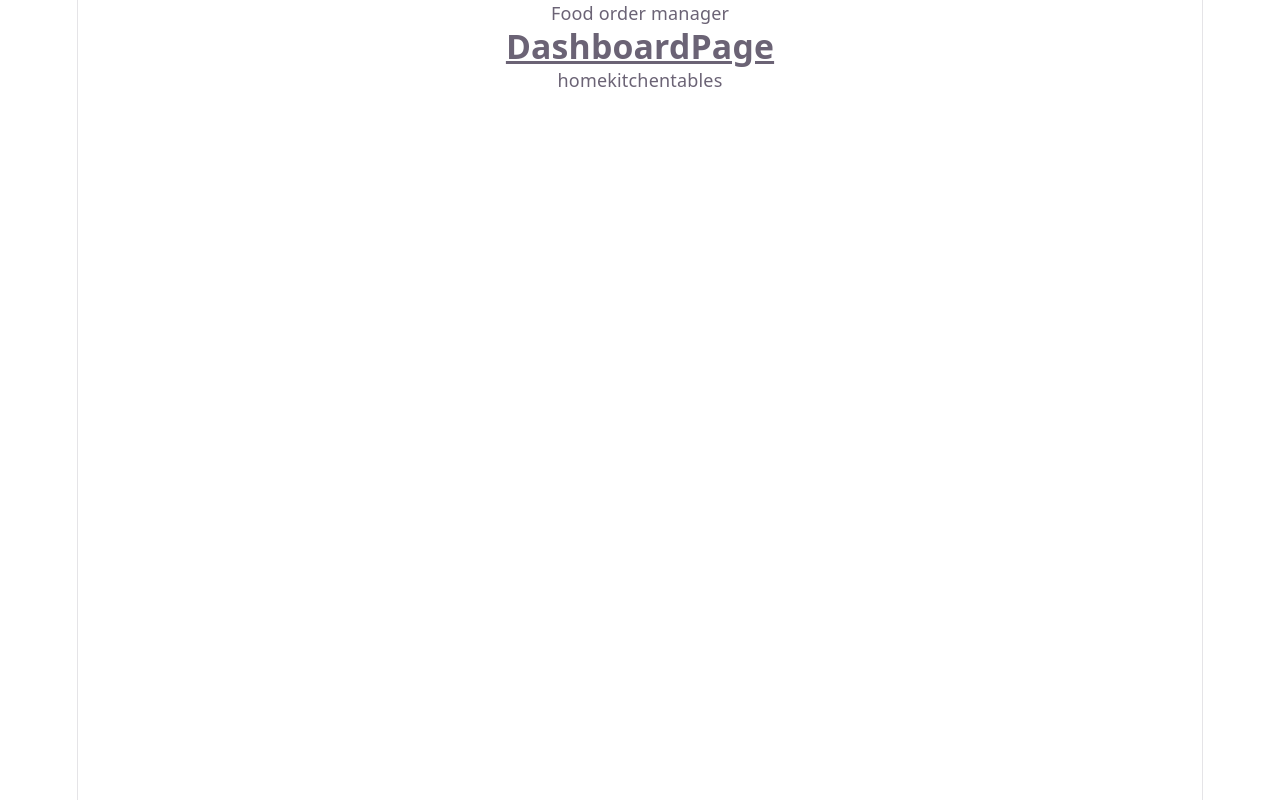
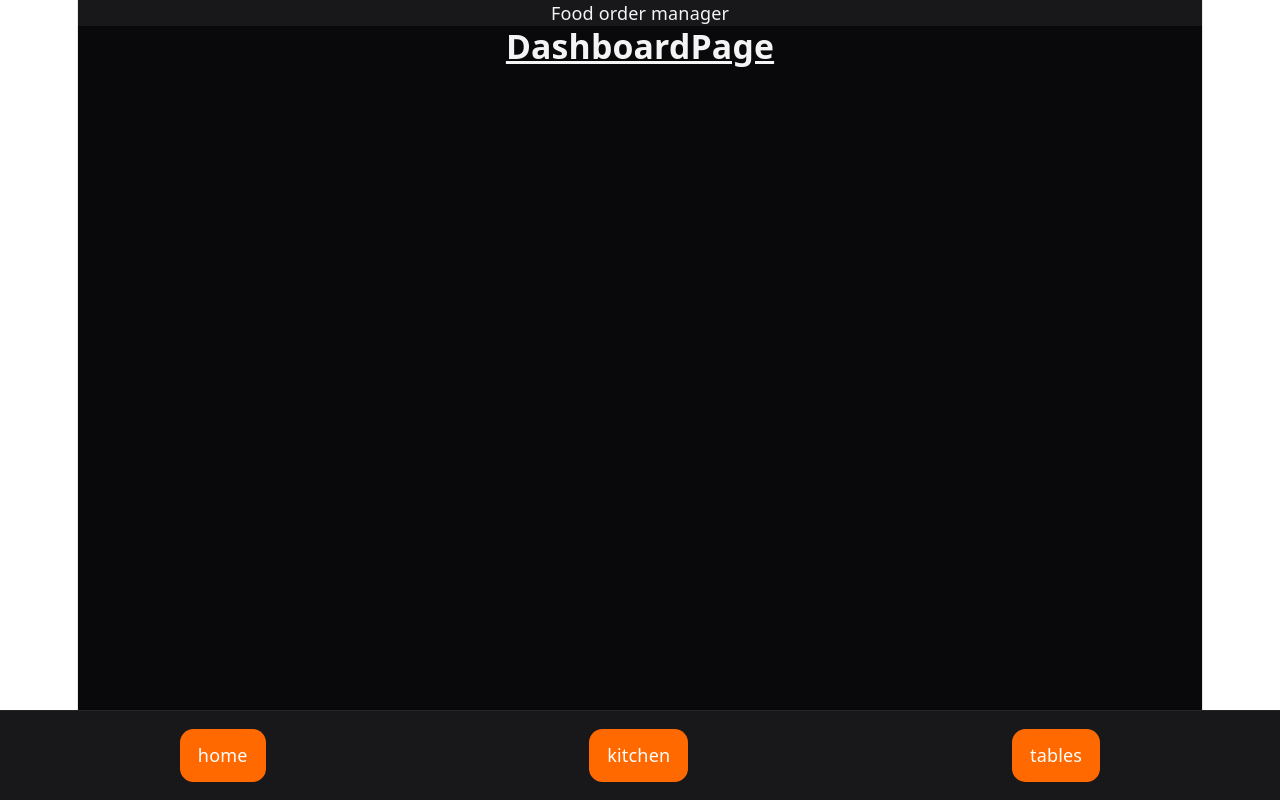
Before and after one commit to JIAraoz/food-order-manager, a React (Vite) app in the folder food-order-manager-client/: page / in a window 1280 px wide. Built offline with nearby package versions, Linux system fonts and the light colour scheme.

Commit message:
basicstyles

```diff
--- a/food-order-manager-client/src/components/BottomNavbar.tsx
+++ b/food-order-manager-client/src/components/BottomNavbar.tsx
@@ -3,10 +3,10 @@ import { Link } from "react-router-dom";
 export default function BottomNavbar(){
 
     return(
-        <nav>
-            <Link to="/">home</Link>
-            <Link to="/kitchen">kitchen</Link>
-            <Link to="/tables">tables</Link>
+        <nav className="fixed bottom-0 left-0 w-full bg-zinc-900 border-t border-zinc-800 p-4 h-20 flex justify-around items-center">
+            <Link to="/" className=" bg-orange-500 hover:bg-orange-400 active:scale-95 transition-all duration-200 text-white rounded-xl px-4 py-3 "><button>home</button></Link>
+            <Link to="/kitchen" className=" bg-orange-500 hover:bg-orange-400 active:scale-95 transition-all duration-200 text-white rounded-xl px-4 py-3 "><button>kitchen</button></Link>
+            <Link to="/tables"><button className=" bg-orange-500 hover:bg-orange-400 active:scale-95 transition-all duration-200 text-white rounded-xl px-4 py-3 ">tables</button></Link>
         </nav>
     )
 }
--- a/food-order-manager-client/src/components/Header.tsx
+++ b/food-order-manager-client/src/components/Header.tsx
@@ -2,7 +2,7 @@ export default function Header(){
 
     return(
         <div>
-            <h3>Food order manager</h3>
+            <h3 className="bg-zinc-900">Food order manager</h3>
         </div>
     )
 }
--- a/food-order-manager-client/src/layouts/MainLayout.tsx
+++ b/food-order-manager-client/src/layouts/MainLayout.tsx
@@ -4,10 +4,11 @@ import Header from "../components/Header";
 
 export default function MainLayout(){
     return(
-        <div>
+        <div className="bg-zinc-950
+text-zinc-100 min-h-screen">
         <Header></Header>
         <Outlet/>
-        <BottomNavbar/>
+        <BottomNavbar></BottomNavbar>
         </div>
     )
 }
```
